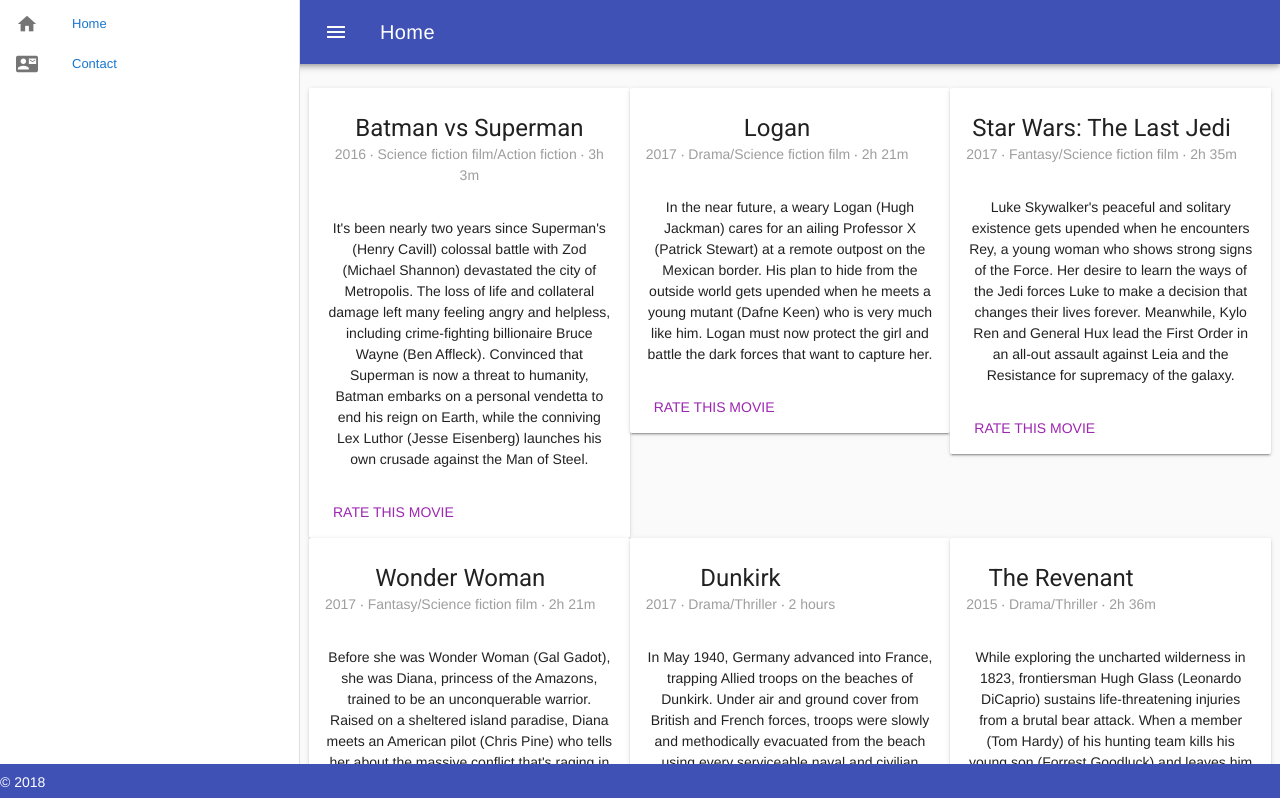
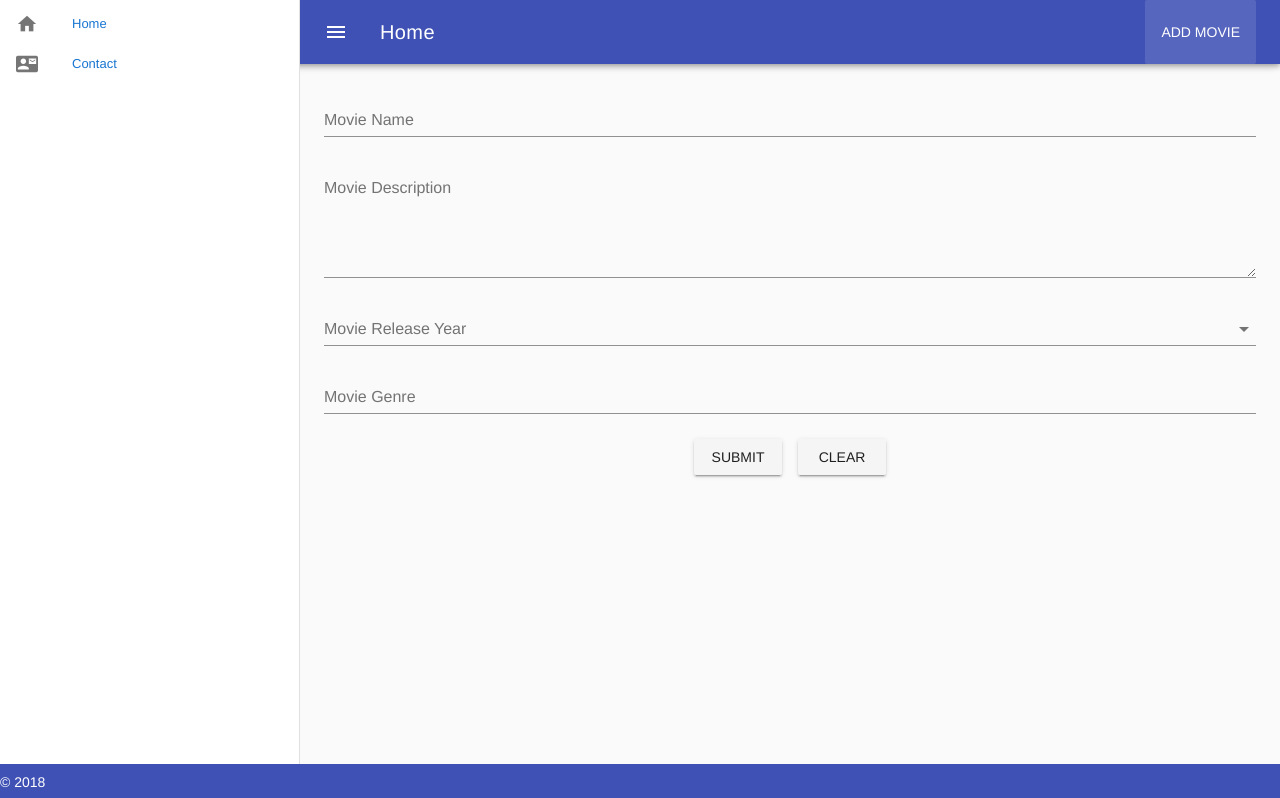
Before and after one commit to Rejam/mevn-fullstack, a Vue app: page /movies/add in a window 1280 px wide. Shown: the top 798 px of the page. Built offline with nearby package versions, Linux system fonts and the light colour scheme.

Commit message:
Static site. Home , contact and addMovie page with form. Form not connected to anything.

```diff
--- a/src/App.vue
+++ b/src/App.vue
@@ -1,10 +1,14 @@
 <template>
-  <v-app id='inspire'>
+  <v-app id="inspire">
 
-    <!-- Nav drawer -->
-    <v-navigation-drawer fixed v-model='drawer' app>
+    <v-navigation-drawer
+    fixed
+    v-model="drawer"
+    app
+    >
       <v-list dense>
-        <router-link :to="{ name: 'Home' }" class="side_bar_link">
+
+        <router-link v-bind:to="{ name: 'Home' }" class="side_bar_link">
           <v-list-tile>
             <v-list-tile-action>
               <v-icon>home</v-icon>
@@ -13,36 +17,37 @@
           </v-list-tile>
         </router-link>
 
-        <router-link :to="{ name: 'Contact' }" class="side_bar_link">
+        <router-link v-bind:to="{ name: 'Contact' }" class="side_bar_link">
           <v-list-tile>
             <v-list-tile-action>
               <v-icon>contact_mail</v-icon>
             </v-list-tile-action>
-
             <v-list-tile-content>Contact</v-list-tile-content>
           </v-list-tile>
         </router-link>
+
       </v-list>
     </v-navigation-drawer>
 
-    <!-- Top toolbar -->
-    <v-toolbar color='indigo' dark fixed app>
+    <v-toolbar color="indigo" dark fixed app>
       <v-toolbar-side-icon @click.stop="drawer = !drawer">
       </v-toolbar-side-icon>
       <v-toolbar-title>Home</v-toolbar-title>
+      <v-spacer></v-spacer>
+      <v-toolbar-items class="hidden-sm-and-down">
+        <v-btn flat v-bind:to="{ name: 'AddMovie' }">Add Movie</v-btn>
+      </v-toolbar-items>
     </v-toolbar>
 
-    <!-- Main content -->
     <v-content>
       <v-container fluid>
         <div id="app">
-          <router-view></router-view>
+          <router-view/>
         </div>
       </v-container>
     </v-content>
 
-    <!-- Footer -->
-    <v-footer color='indigo' app>
+    <v-footer color="indigo" app>
       <span class="white--text">&copy; 2018</span>
     </v-footer>
 
--- /dev/null
+++ b/src/components/AddMovie.vue
@@ -0,0 +1,64 @@
+<template>
+  <v-form v-model="valid" ref="form" lazy-validation>
+    <v-text-field
+      label="Movie Name"
+      v-model="name"
+      :rules="nameRules"
+      required
+    ></v-text-field>
+    <v-text-field
+      name="input-7-1"
+      label="Movie Description"
+      v-model="description"
+      multi-line
+    ></v-text-field>
+    <v-select
+      label="Movie Release Year"
+      v-model="release_year"
+      :items="years"
+    ></v-select>
+    <v-text-field
+      label="Movie Genre"
+      v-model="genre"
+    ></v-text-field>
+    <v-btn
+      @click="submit"
+      :disabled="!valid"
+    >
+      submit
+    </v-btn>
+    <v-btn @click="clear">clear</v-btn>
+  </v-form>
+</template>
+
+<script>
+export default {
+  data: () => ({
+    valid: true,
+    name: '',
+    description: '',
+    genre: '',
+    release_year: '',
+    nameRules: [
+      v => !!v || 'Movie name is required',
+    ],
+    select: null,
+    years: [
+      '2018',
+      '2017',
+      '2016',
+      '2015',
+    ],
+  }),
+  methods: {
+    submit() {
+      if (this.$refs.form.validate()) {
+        // Perform next action
+      }
+    },
+    clear() {
+      this.$refs.form.reset();
+    },
+  },
+};
+</script>
--- a/src/router/index.js
+++ b/src/router/index.js
@@ -2,10 +2,12 @@
 import Router from 'vue-router';
 import Home from '@/components/Home';
 import Contact from '@/components/Contact';
+import AddMovie from '@/components/AddMovie';
 
 Vue.use(Router);
 
 export default new Router({
+  mode: 'history',
   routes: [
     {
       path: '/',
@@ -17,5 +19,10 @@
       name: 'Contact',
       component: Contact,
     },
+    {
+      path: '/movies/add',
+      name: 'AddMovie',
+      component: AddMovie,
+    },
   ],
 });
```
Also changed, not shown: src/components/Home.vue (+7 -0 lines), .eslintrc.js.
